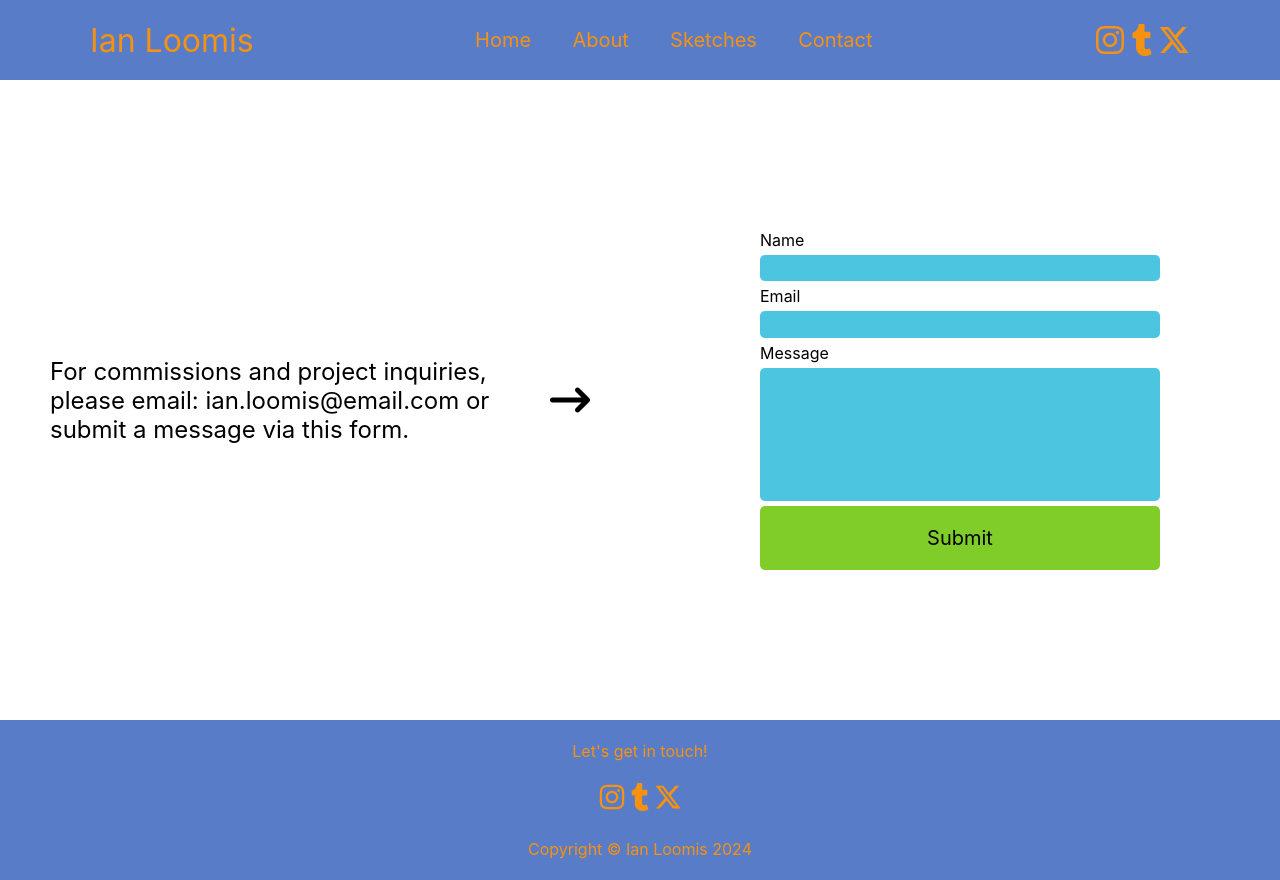
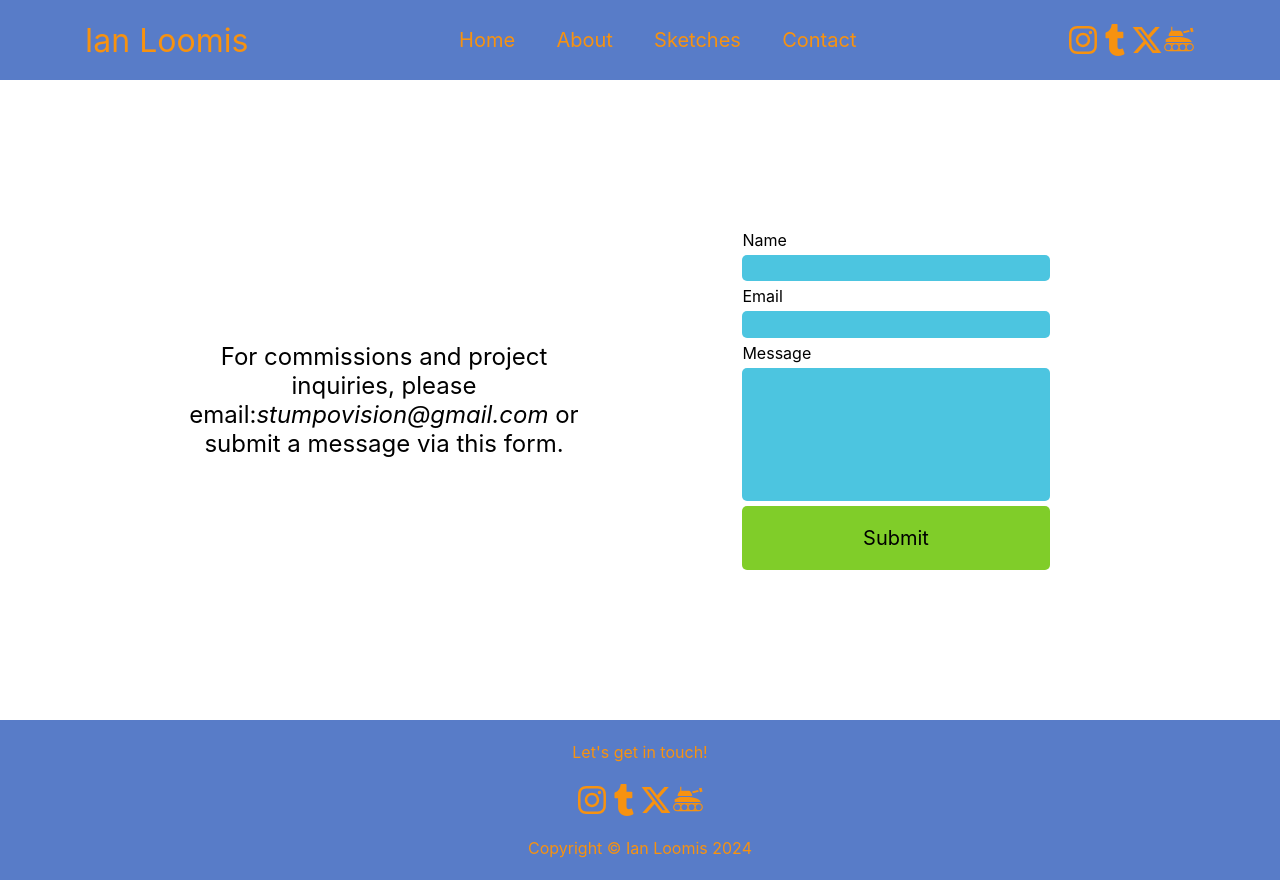
Before and after one commit to mvitale2/ian-loomis-portfolio, a React (Create React App) app: page /contact in a window 1280 px wide. Built offline with nearby package versions, Linux system fonts and the light colour scheme.

Commit message:
smol changes

```diff
--- a/src/components/Footer/Footer.css
+++ b/src/components/Footer/Footer.css
@@ -6,15 +6,6 @@ footer {
   flex-direction: column;
   justify-content: space-evenly;
   align-items: center;
-}
-
-footer .socials a {
-  font-size: 28px;
-  transition: all ease 0.3s;
-}
-
-footer .socials a:hover {
-  color: var(--font-color-tertiary);
 }
 
 footer a {
--- a/src/components/Footer/Footer.js
+++ b/src/components/Footer/Footer.js
@@ -1,39 +1,16 @@
-import React from 'react'
-import { Link } from 'react-router-dom';
-import { FaInstagram, FaTumblr } from "react-icons/fa";
-import { FaXTwitter } from "react-icons/fa6";
-import './Footer.css';
+import React from "react";
+import Socials from "../Socials/Socials";
+import { Link } from "react-router-dom";
+import "./Footer.css";
 
 function Footer() {
   return (
     <footer>
       <Link to="/contact">Let's get in touch!</Link>
-      <div className="socials">
-        <a
-          href="https://www.instagram.com/stumpovision"
-          target="_blank"
-          rel="noreferrer noopener"
-        >
-          <FaInstagram />
-        </a>
-        <a
-          href="https://www.tumblr.com/stumpovision"
-          target="_blank"
-          rel="noreferrer noopener"
-        >
-          <FaTumblr />
-        </a>
-        <a
-          href="https://x.com/stumpovision"
-          target="_blank"
-          rel="noreferrer noopener"
-        >
-          <FaXTwitter />
-        </a>
-      </div>
+      <Socials />
       <span>Copyright © Ian Loomis 2024</span>
     </footer>
   );
 }
 
-export default Footer
+export default Footer;
--- a/src/components/Header/Header.css
+++ b/src/components/Header/Header.css
@@ -32,21 +32,3 @@ header nav a {
 header nav a:hover {
   color: var(--font-color-tertiary);
 }
-
-header .socials {
-  display: flex;
-  justify-content: center;
-  align-items: center;
-}
-
-header .socials a {
-  font-size: 32px;
-  display: flex;
-  align-items: center;
-  color: var(--font-color-secondary);
-  transition: all 0.3s ease;
-}
-
-header .socials a:hover {
-  color: var(--font-color-tertiary);
-}
--- a/src/components/Header/Header.js
+++ b/src/components/Header/Header.js
@@ -1,7 +1,7 @@
 import React from "react";
+import Socials from "../Socials/Socials";
 import { Link } from "react-router-dom";
-import { FaInstagram, FaTumblr } from "react-icons/fa";
-import { FaXTwitter } from "react-icons/fa6";
+
 import "./Header.css";
 
 function Header() {
@@ -16,29 +16,7 @@ function Header() {
         <Link to="/sketches">Sketches</Link>
         <Link to="/contact">Contact</Link>
       </nav>
-      <div className="socials">
-        <a
-          href="https://www.instagram.com/stumpovision"
-          target="_blank"
-          rel="noreferrer noopener"
-        >
-          <FaInstagram />
-        </a>
-        <a
-          href="https://www.tumblr.com/stumpovision"
-          target="_blank"
-          rel="noreferrer noopener"
-        >
-          <FaTumblr />
-        </a>
-        <a
-          href="https://x.com/stumpovision"
-          target="_blank"
-          rel="noreferrer noopener"
-        >
-          <FaXTwitter />
-        </a>
-      </div>
+      <Socials />
     </header>
   );
 }
--- /dev/null
+++ b/src/components/Socials/Socials.css
@@ -0,0 +1,17 @@
+.socials {
+  display: flex;
+  justify-content: center;
+  align-items: center;
+}
+
+.socials a {
+  font-size: 32px;
+  display: flex;
+  align-items: center;
+  color: var(--font-color-secondary);
+  transition: all 0.3s ease;
+}
+
+.socials a:hover {
+  color: var(--font-color-tertiary);
+}
--- /dev/null
+++ b/src/components/Socials/Socials.js
@@ -0,0 +1,43 @@
+import React from "react";
+import "./Socials.css";
+import { FaInstagram, FaTumblr } from "react-icons/fa";
+import { FaXTwitter } from "react-icons/fa6";
+import { GiTank } from "react-icons/gi";
+
+function Socials() {
+  return (
+    <div className="socials">
+      <a
+        href="https://www.instagram.com/stumpovision"
+        target="_blank"
+        rel="noreferrer noopener"
+      >
+        <FaInstagram />
+      </a>
+      <a
+        href="https://www.tumblr.com/stumpovision"
+        target="_blank"
+        rel="noreferrer noopener"
+      >
+        <FaTumblr />
+      </a>
+      <a
+        href="https://x.com/stumpovision"
+        target="_blank"
+        rel="noreferrer noopener"
+      >
+        <FaXTwitter />
+      </a>
+      <a
+        href="https://stumpovision.newgrounds.com/"
+        target="_blank"
+        rel="noreferrer noopener"
+        title="newgrounds"
+      >
+        <GiTank />
+      </a>
+    </div>
+  );
+}
+
+export default Socials;
--- a/src/pages/Contact/Contact.css
+++ b/src/pages/Contact/Contact.css
@@ -11,7 +11,8 @@
   display: flex;
   align-items: center;
   justify-content: center;
-  width: 50%;
+  width: 40%;
+  text-align: center;
 }
 
 .contact-wrapper .left span {
@@ -28,12 +29,13 @@
   align-items: center;
   justify-content: center;
   flex-direction: column;
-  width: 50%;
+  width: 40%;
 }
 
 .contact-wrapper .right form {
   display: flex;
   flex-direction: column;
+  width: 60%;
   gap: 5px;
 }
 
@@ -43,7 +45,7 @@
   background-color: var(--bg-tertiary);
   resize: none;
   border-radius: 5px;
-  width: 30em;
+  width: 100%;
   height: 2em;
   font-family: -apple-system, BlinkMacSystemFont, "Ubuntu Mono", "Ubuntu",
     "Segoe UI", "Roboto", "Oxygen", "Cantarell", "Fira Sans", "Droid Sans",
@@ -53,7 +55,3 @@
 .contact-wrapper .right form textarea {
   height: 10em;
 }
-
-.contact-wrapper .right form a button {
-  align-self: flex-start;
-}
--- a/src/pages/Contact/Contact.js
+++ b/src/pages/Contact/Contact.js
@@ -1,11 +1,10 @@
 import React from "react";
 import { useState, useRef } from "react";
 import emailjs from "@emailjs/browser";
-import { FaArrowRightLong } from "react-icons/fa6";
 import "./Contact.css";
 
-// Used this tutorial to create initial iteration of email form: https://medium.com/@thomasaugot/create-a-react-contact-form-with-email-js-cad2c8606f33
-// Used this tutorial for netlify form integration: https://www.youtube.com/watch?v=gi-iKLkB8R8
+// Used this tutorial for emailjs: https://medium.com/@thomasaugot/create-a-react-contact-form-with-email-js-cad2c8606f33
+// Used this tutorial for netlify form integration (which didn't work): https://www.youtube.com/watch?v=gi-iKLkB8R8
 function Contact() {
   const [isSubmitting, setIsSubmitting] = useState(false);
   const [stateMessage, setStateMessage] = useState(null);
@@ -50,26 +49,13 @@ function Contact() {
     // Clears the form after sending the email
   };
 
-  // const handleSubmit = (e) => {
-  //   e.persist();
-  //   e.preventDefault();
-  //   setIsSubmitting(true);
-  //   setStateMessage("Message sent!");
-  //   setTimeout(() => {
-  //     setStateMessage(null);
-  //     setIsSubmitting(false);
-  //   }, 5000);
-  //   e.target.reset();
-  // };
-
   return (
     <main className="contact-wrapper">
       <div className="left">
         <span>
           For commissions and project inquiries, please email:
-          ian.loomis@email.com or submit a message via this form.{" "}
+          <em>stumpovision@gmail.com</em> or submit a message via this form.{" "}
         </span>
-        <FaArrowRightLong />
       </div>
       <div className="right">
         {/* input name attributes must match the variables used in the emailjs template */}
```
Also changed, not shown: src/assets/newgrounds.png (added).
